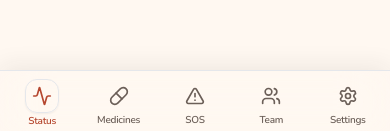
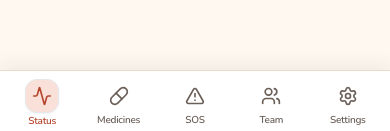
Before and after one commit to Aryanshh/Aira, a Next.js app in the folder apps/web/: page /en/status in a window 390 px wide. Shown: the part 710-841 px from the top of the page. Built offline with nearby package versions, Linux system fonts and the light colour scheme; no server answers.

Commit message:
style(mobile): make lower bottom menubar flat opaque

```diff
--- a/apps/web/app/[locale]/(family)/layout.tsx
+++ b/apps/web/app/[locale]/(family)/layout.tsx
@@ -116,8 +116,8 @@ export default function FamilyLayout({ children }: { children: React.ReactNode }
           {children}
         </main>
 
-        {/* Mobile Bottom Navigation: Translucent frosted-glass bar with Safe Area Support */}
-        <nav className="sm:hidden fixed bottom-0 left-0 right-0 z-40 bg-surface/85 supports-[backdrop-filter]:bg-surface/80 backdrop-blur-xl border-t border-border/90 shadow-[0_-4px_24px_rgba(43,38,35,0.08)] h-[calc(4rem+env(safe-area-inset-bottom,0px))] pb-[env(safe-area-inset-bottom,0px)]">
+        {/* Mobile Bottom Navigation: Flat opaque bar with Safe Area Support */}
+        <nav className="sm:hidden fixed bottom-0 left-0 right-0 z-40 bg-surface border-t border-border shadow-[0_-4px_20px_rgba(43,38,35,0.08)] h-[calc(4rem+env(safe-area-inset-bottom,0px))] pb-[env(safe-area-inset-bottom,0px)]">
           <div className="flex justify-around items-center h-16 px-1">
             {navItems.map((item) => {
               const Icon = item.icon;
@@ -130,7 +130,7 @@ export default function FamilyLayout({ children }: { children: React.ReactNode }
                     isActive ? "text-primary font-bold" : "text-text-secondary hover:text-text-primary"
                   }`}
                 >
-                  <div className={`p-1.5 rounded-xl transition-colors ${isActive ? "bg-primary-soft/90 text-primary border border-primary/25 shadow-xs" : ""}`}>
+                  <div className={`p-1.5 rounded-xl transition-colors ${isActive ? "bg-primary-soft text-primary border border-primary/25 shadow-xs" : ""}`}>
                     <Icon className="w-5 h-5" />
                   </div>
                   <span className="mt-0.5 leading-tight tracking-tight truncate w-full text-center px-0.5 text-[10px] sm:text-[11px]">{item.label}</span>
```
